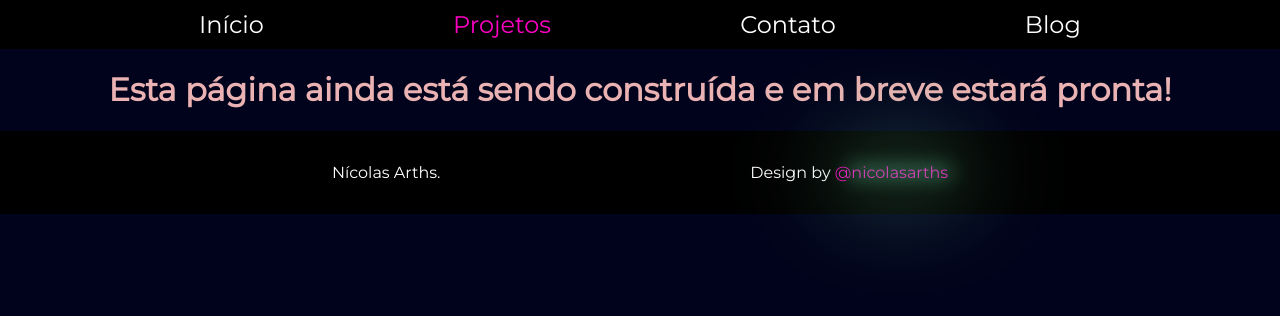
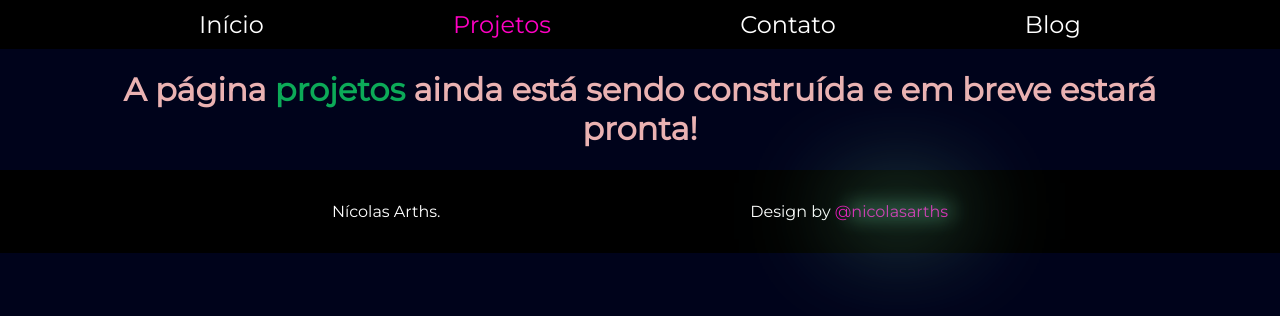
Before and after one commit to nicolasarths/personal-website, a Next.js app: page /projetos in a window 1280 px wide. Shown: the top 316 px of the page. Built offline with nearby package versions, Linux system fonts and the light colour scheme; a web font is replaced by a local one.

Commit message:
now under construction pages display their titles to avoid confusion

```diff
--- a/src/components/UnderConstruction.jsx
+++ b/src/components/UnderConstruction.jsx
@@ -1,9 +1,9 @@
-export default function UnderConstruction() {
+export default function UnderConstruction(props) {
   return (
     <>
       <div className="under-construction flex flex-center text-center">
         <h1>
-          Esta página ainda está sendo construída e em breve estará pronta!
+          A página <span className="highlight">{props.title}</span> ainda está sendo construída e em breve estará pronta!
         </h1>
       </div>
     </>
--- a/src/pages/blog.js
+++ b/src/pages/blog.js
@@ -1,3 +1,5 @@
 import UnderConstruction from "../components/UnderConstruction";
 
-export default UnderConstruction;
+export default function blog(){
+    return <UnderConstruction title="blog"/>;
+}
--- a/src/pages/projetos.js
+++ b/src/pages/projetos.js
@@ -1,7 +1,7 @@
+import Head from "next/head";
 import UnderConstruction from "../components/UnderConstruction";
-export default UnderConstruction;
-
-function Projetos(){
+export default function Projetos() {
     return <>
+        <UnderConstruction title="projetos"/>
     </>
 }
--- a/src/styles/globals.css
+++ b/src/styles/globals.css
@@ -1,7 +1,13 @@
 :root {
   --background-color: rgb(0, 3, 27);
+  --main-color: rgb(255, 0, 195);
+  --highlight: rgb(12, 170, 88);
+}
 
-  --main-color: rgb(255, 0, 195);
+/* COLORS */
+
+.highlight {
+  color: var(--highlight);
 }
 
 html,
```
Also changed, not shown: src/pages/contato.js (+6 -2 lines).
